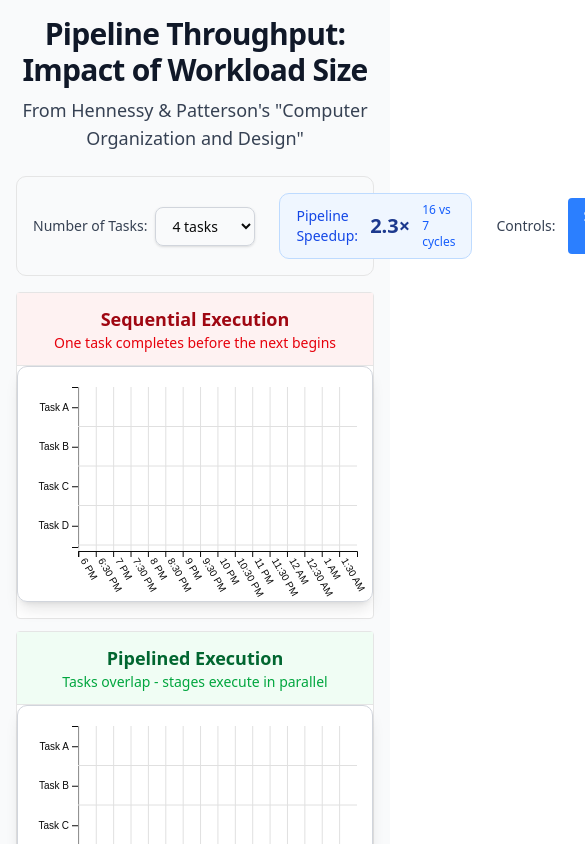
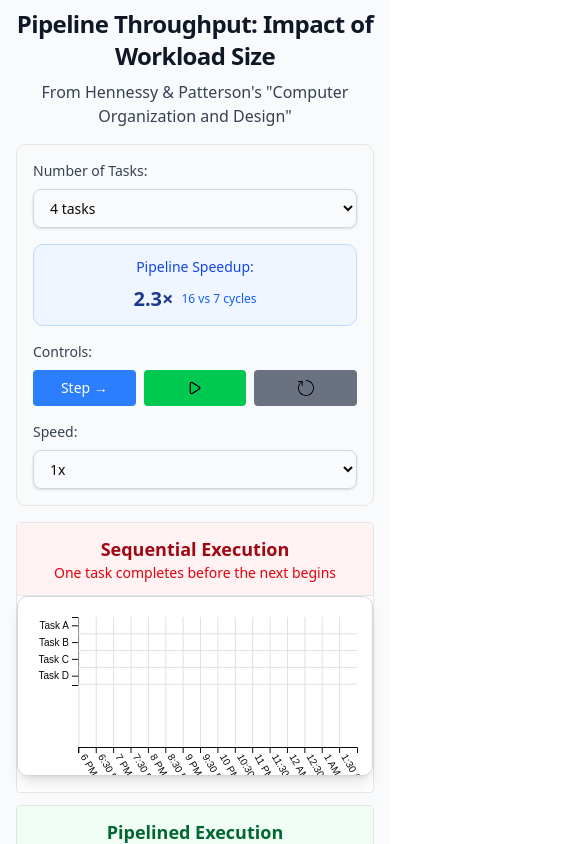
Before and after one commit to Goodr-Interactive/viz-computer-systems, a React (Vite) app: page /csc368/pipelining-throughput in a window 390 px wide. Shown: the top 844 px of the page, 585 px wide, since content can reach past the window. Built offline with nearby package versions, Linux system fonts and the light colour scheme.

Commit message:
added mobile responsiveness for pipeline througput

```diff
--- a/src/pages/csc368/pipelining/components/PipelineThroughputComparison.tsx
+++ b/src/pages/csc368/pipelining/components/PipelineThroughputComparison.tsx
@@ -56,9 +56,27 @@ export const PipelineThroughputComparison: React.FC = () => {
   const [isRunning, setIsRunning] = useState<boolean>(false);
   const [simulationSpeed, setSimulationSpeed] = useState<number>(TIMING_CONFIG.DEFAULT_SPEED_MS);
 
+  // State for responsive dimensions
+  const [windowSize, setWindowSize] = useState<{ width: number; height: number }>(() => {
+    if (typeof window !== 'undefined') {
+      return { width: window.innerWidth, height: window.innerHeight };
+    }
+    return { width: 1200, height: 800 };
+  });
+
   // Refs to control the child components directly
   const sequentialRef = useRef<PipelineVisualizationRef>(null);
   const pipelinedRef = useRef<PipelineVisualizationRef>(null);
+
+  // Handle window resize for responsive dimensions
+  useEffect(() => {
+    const handleResize = () => {
+      setWindowSize({ width: window.innerWidth, height: window.innerHeight });
+    };
+
+    window.addEventListener('resize', handleResize);
+    return () => window.removeEventListener('resize', handleResize);
+  }, []);
 
   // Update instructions when task count changes
   useEffect(() => {
@@ -104,7 +122,7 @@ export const PipelineThroughputComparison: React.FC = () => {
 
   // Calculate visualization dimensions based on task count
   // Prioritize fitting everything on screen without horizontal scrolling
-  const getVisualizationDimensions = (taskCount: number) => {
+  const getVisualizationDimensions = (taskCount: number, windowSize?: { width: number; height: number }) => {
     // Calculate how many cycles we'll need for the visualization
     const pipelinedCycles = taskCount + 3; // Pipeline: startup + tasks (3 stages overlap)
     const sequentialCycles = taskCount * 4; // Sequential: 4 stages per task
@@ -116,9 +134,38 @@ export const PipelineThroughputComparison: React.FC = () => {
     const totalVerticalMargins = margins.top + margins.bottom;
 
     // Available viewport constraints - prioritize no horizontal scrolling
-    const maxViewportWidth = 1200; // Maximum width to avoid horizontal scrolling
-    const maxViewportHeight = 500; // Maximum height to ensure it fits on screen
-    const minViewportHeight = 200; // Minimum height for usability
+    // Use responsive breakpoints for different screen sizes
+    const getViewportConstraints = () => {
+      const screenWidth = windowSize?.width || (typeof window !== 'undefined' ? window.innerWidth : 1200);
+
+      if (screenWidth < 480) { // Mobile
+        return {
+          maxWidth: screenWidth - 32, // Account for page padding
+          maxHeight: 350,
+          minHeight: 180
+        };
+      } else if (screenWidth < 768) { // Tablet
+        return {
+          maxWidth: screenWidth - 48,
+          maxHeight: 400,
+          minHeight: 200
+        };
+      } else if (screenWidth < 1024) { // Small desktop
+        return {
+          maxWidth: screenWidth - 64,
+          maxHeight: 450,
+          minHeight: 220
+        };
+      } else { // Large screens
+        return {
+          maxWidth: 1200,
+          maxHeight: 500,
+          minHeight: 200
+        };
+      }
+    };
+
+    const { maxWidth: maxViewportWidth, maxHeight: maxViewportHeight, minHeight: minViewportHeight } = getViewportConstraints();
 
     // Calculate available space for the grid (subtract margins)
     const availableGridWidth = maxViewportWidth - totalMargins;
@@ -131,24 +178,30 @@ export const PipelineThroughputComparison: React.FC = () => {
     let stageHeight: number;
 
     // Start with calculated width that fits all cycles, with reasonable bounds
-    stageWidth = Math.max(12, Math.min(40, maxStageWidth));
+    // Use different minimum sizes for different screen sizes
+    const screenWidth = windowSize?.width || (typeof window !== 'undefined' ? window.innerWidth : 1200);
+    const minStageSize = screenWidth < 480 ? 8 : 12;
+    const maxStageSize = screenWidth < 480 ? 28 : 40;
+
+    stageWidth = Math.max(minStageSize, Math.min(maxStageSize, maxStageWidth));
 
     // For height, balance between readability and fitting vertically
+    // Use more aggressive scaling on mobile
     if (taskCount <= 4) {
-      stageHeight = Math.min(stageWidth, 40); // Keep square, max 40px
+      stageHeight = Math.min(stageWidth, maxStageSize); // Keep square, max size
     } else if (taskCount <= 8) {
-      stageHeight = Math.min(stageWidth, 32); // Keep proportional
+      stageHeight = Math.min(stageWidth, Math.floor(maxStageSize * 0.8)); // Keep proportional
     } else if (taskCount <= 12) {
-      stageHeight = Math.min(stageWidth, 26); // Smaller for more tasks
+      stageHeight = Math.min(stageWidth, Math.floor(maxStageSize * 0.65)); // Smaller for more tasks
     } else if (taskCount <= 16) {
-      stageHeight = Math.min(stageWidth, 22); // Even smaller
+      stageHeight = Math.min(stageWidth, Math.floor(maxStageSize * 0.55)); // Even smaller
     } else {
-      stageHeight = Math.min(stageWidth, 18); // Minimal but readable
+      stageHeight = Math.min(stageWidth, Math.floor(maxStageSize * 0.45)); // Minimal but readable
     }
 
     // Ensure minimum readable size
-    stageWidth = Math.max(12, stageWidth);
-    stageHeight = Math.max(12, stageHeight);
+    stageWidth = Math.max(minStageSize, stageWidth);
+    stageHeight = Math.max(minStageSize, stageHeight);
 
     // Calculate actual grid dimensions
     const gridWidth = maxCycles * stageWidth;
@@ -164,8 +217,8 @@ export const PipelineThroughputComparison: React.FC = () => {
     if (height > maxViewportHeight) {
       // If calculated height is too large, scale everything down proportionally
       const scaleFactor = (maxViewportHeight - totalVerticalMargins) / gridHeight;
-      stageHeight = Math.max(10, Math.floor(stageHeight * scaleFactor));
-      stageWidth = Math.max(10, Math.floor(stageWidth * scaleFactor)); // Keep proportional
+      stageHeight = Math.max(minStageSize, Math.floor(stageHeight * scaleFactor));
+      stageWidth = Math.max(minStageSize, Math.floor(stageWidth * scaleFactor)); // Keep proportional
       const newGridHeight =
         taskCount * (stageHeight + Math.max(1, Math.floor(instructionSpacing * scaleFactor)));
       height = newGridHeight + totalVerticalMargins;
@@ -193,23 +246,26 @@ export const PipelineThroughputComparison: React.FC = () => {
     height: vizHeight,
     stageWidth,
     stageHeight,
-  } = getVisualizationDimensions(taskCount);
+  } = getVisualizationDimensions(taskCount, windowSize);
 
   return (
-    <div className="mx-auto w-full max-w-6xl space-y-4">
+    <div className="mx-auto w-full max-w-6xl space-y-4 px-2 sm:px-4">
       {/* Controls Header */}
       <div className="rounded-lg border bg-gray-50 p-4">
-        {/* Single Row with Task Selector, Speedup Metric, and Controls */}
-        <div className="flex items-center justify-between gap-6">
+        {/* Responsive Mobile-First Layout */}
+        <div className="flex flex-col gap-4 lg:flex-row lg:items-center lg:justify-between">
+
+          {/* Top Row: Task Count and Speedup Metric */}
+          <div className="flex flex-col gap-4 sm:flex-row sm:items-center sm:justify-between lg:flex-1">
             {/* Task Count Selector */}
-          <div className="flex items-center gap-2">
-            <label className="text-sm font-medium whitespace-nowrap text-gray-700">
+            <div className="flex flex-col gap-2 sm:flex-row sm:items-center">
+              <label className="text-sm font-medium text-gray-700">
                 Number of Tasks:
               </label>
               <select
                 value={taskCount}
                 onChange={(e) => setTaskCount(Number(e.target.value))}
-              className="rounded-md border border-gray-300 px-3 py-2 text-sm shadow-sm focus:border-blue-500 focus:ring-blue-500 focus:outline-none"
+                className="w-full rounded-md border border-gray-300 px-3 py-2 text-sm shadow-sm focus:border-blue-500 focus:ring-blue-500 focus:outline-none sm:w-auto"
               >
                 {taskOptions.map((count) => (
                   <option key={count} value={count}>
@@ -220,8 +276,9 @@ export const PipelineThroughputComparison: React.FC = () => {
             </div>
 
             {/* Speedup Metric */}
-          <div className="flex items-center gap-3 rounded-lg border border-blue-200 bg-blue-50 px-4 py-2">
+            <div className="flex flex-col items-center gap-2 rounded-lg border border-blue-200 bg-blue-50 p-3 sm:flex-row sm:gap-3">
               <div className="text-sm font-medium text-blue-700">Pipeline Speedup:</div>
+              <div className="flex items-center gap-2">
                 <div className="text-xl font-bold text-blue-900">
                   {(() => {
                     const sequentialCycles = taskCount * 4; // 4 stages per task
@@ -235,20 +292,25 @@ export const PipelineThroughputComparison: React.FC = () => {
                   {taskCount * 4} vs {taskCount + 3} cycles
                 </div>
               </div>
+            </div>
+          </div>
 
-          {/* Controls */}
-          <div className="flex items-center gap-3">
-            <span className="text-sm font-medium whitespace-nowrap text-gray-700">Controls:</span>
+          {/* Bottom Row: Controls and Speed */}
+          <div className="flex flex-col gap-4 sm:flex-row sm:items-center sm:justify-between lg:flex-shrink-0">
+            {/* Control Buttons */}
+            <div className="flex flex-col gap-2 sm:flex-row sm:items-center">
+              <span className="text-sm font-medium text-gray-700 sm:hidden">Controls:</span>
+              <div className="flex gap-2">
                 <button
                   onClick={handleSharedStepForward}
-              className="flex items-center gap-2 rounded bg-blue-500 px-4 py-2 text-sm text-white hover:bg-blue-600"
+                  className="flex flex-1 items-center justify-center gap-2 rounded bg-blue-500 px-3 py-2 text-sm text-white hover:bg-blue-600 sm:flex-initial"
                   title="Step Forward One Cycle (Both Visualizations)"
                 >
                   <span>Step →</span>
                 </button>
                 <button
                   onClick={handleSharedToggleRun}
-              className={`flex items-center gap-2 rounded px-4 py-2 text-sm text-white ${
+                  className={`flex flex-1 items-center justify-center gap-2 rounded px-3 py-2 text-sm text-white sm:flex-initial ${
                     isRunning ? "bg-orange-500 hover:bg-orange-600" : "bg-green-500 hover:bg-green-600"
                   }`}
                   title={isRunning ? "Pause Auto Run (Both)" : "Run Automatically (Both)"}
@@ -258,25 +320,26 @@ export const PipelineThroughputComparison: React.FC = () => {
                     alt={isRunning ? "Pause" : "Play"}
                     className="h-4 w-4"
                   />
-              <span>{isRunning ? "Pause" : "Auto"}</span>
+                  <span className="hidden sm:inline">{isRunning ? "Pause" : "Auto"}</span>
                 </button>
                 <button
                   onClick={handleSharedReset}
-              className="flex items-center gap-2 rounded bg-gray-500 px-4 py-2 text-sm text-white hover:bg-gray-600"
+                  className="flex flex-1 items-center justify-center gap-2 rounded bg-gray-500 px-3 py-2 text-sm text-white hover:bg-gray-600 sm:flex-initial"
                   title="Reset Both Simulations"
                 >
                   <img src={resetSvg} alt="Reset" className="h-4 w-4" />
-              <span>Reset</span>
+                  <span className="hidden sm:inline">Reset</span>
                 </button>
+              </div>
             </div>
 
             {/* Speed Control */}
-          <div className="flex items-center gap-2">
-            <span className="text-sm font-medium whitespace-nowrap text-gray-700">Speed:</span>
+            <div className="flex flex-col gap-2 sm:flex-row sm:items-center">
+              <span className="text-sm font-medium text-gray-700">Speed:</span>
               <select
                 value={simulationSpeed}
                 onChange={(e) => setSimulationSpeed(Number(e.target.value))}
-              className="rounded-md border border-gray-300 px-3 py-2 text-sm shadow-sm focus:border-purple-500 focus:ring-purple-500 focus:outline-none"
+                className="w-full rounded-md border border-gray-300 px-3 py-2 text-sm shadow-sm focus:border-purple-500 focus:ring-purple-500 focus:outline-none sm:w-auto"
               >
                 {TIMING_CONFIG.SPEED_OPTIONS.map((option) => (
                   <option key={option.value} value={option.value}>
@@ -284,6 +347,7 @@ export const PipelineThroughputComparison: React.FC = () => {
                   </option>
                 ))}
               </select>
+            </div>
           </div>
         </div>
       </div>
--- a/src/pages/csc368/pipelining/pipelining-throughput.tsx
+++ b/src/pages/csc368/pipelining/pipelining-throughput.tsx
@@ -4,14 +4,14 @@ import { PipelineThroughputComparison } from "./components";
 
 export const PipeliningThroughputPage: React.FunctionComponent = () => {
   return (
-    <div className="min-h-screen bg-gray-50 p-4">
+    <div className="min-h-screen bg-gray-50 p-2 sm:p-4">
       <div className="mx-auto max-w-7xl">
-        <div className="mb-6 text-center">
-          <h1 className="mb-2 text-3xl font-bold tracking-tight text-gray-900">
+        <div className="mb-4 text-center sm:mb-6">
+          <h1 className="mb-2 text-2xl font-bold tracking-tight text-gray-900 sm:text-3xl">
             Pipeline Throughput: Impact of Workload Size
           </h1>
           <div className="mx-auto max-w-5xl">
-            <p className="mb-4 text-lg text-gray-700">
+            <p className="mb-4 text-base text-gray-700 sm:text-lg">
               From Hennessy & Patterson's "Computer Organization and Design"
             </p>
           </div>
@@ -19,14 +19,14 @@ export const PipeliningThroughputPage: React.FunctionComponent = () => {
 
         <PipelineThroughputComparison />
 
-        <div className="mt-6 flex justify-center gap-4">
-          <Button asChild variant="outline">
+        <div className="mt-4 flex flex-col gap-2 sm:mt-6 sm:flex-row sm:justify-center sm:gap-4">
+          <Button asChild variant="outline" className="w-full sm:w-auto">
             <a href="/csc368/pipelining-comparison">Basic Comparison</a>
           </Button>
-          <Button asChild variant="outline">
+          <Button asChild variant="outline" className="w-full sm:w-auto">
             <a href="/csc368/pipelining">Single Visualization</a>
           </Button>
-          <Button asChild variant="outline">
+          <Button asChild variant="outline" className="w-full sm:w-auto">
             <a href="/csc368">Back to CSC368</a>
           </Button>
         </div>
```
Lines whose indentation alone changed are shown as unchanged.
